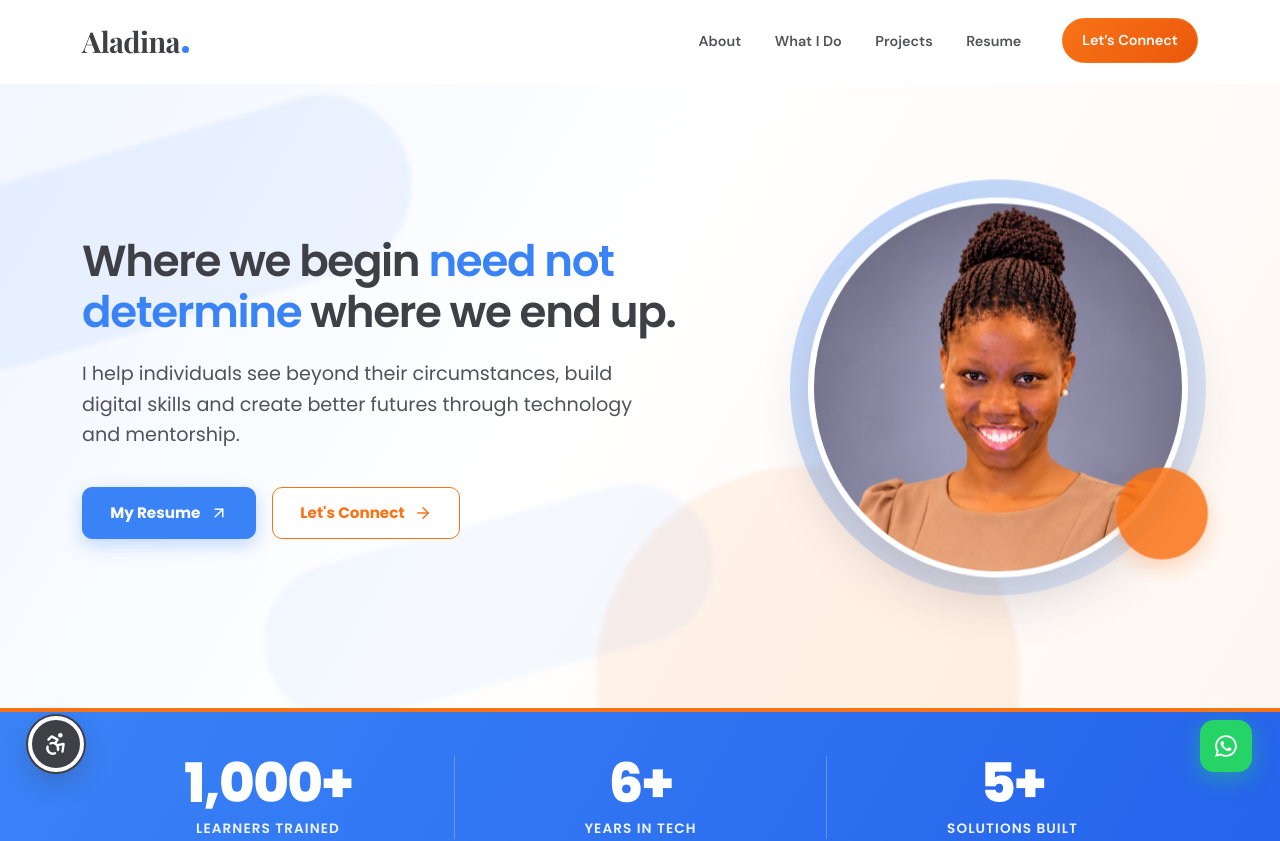
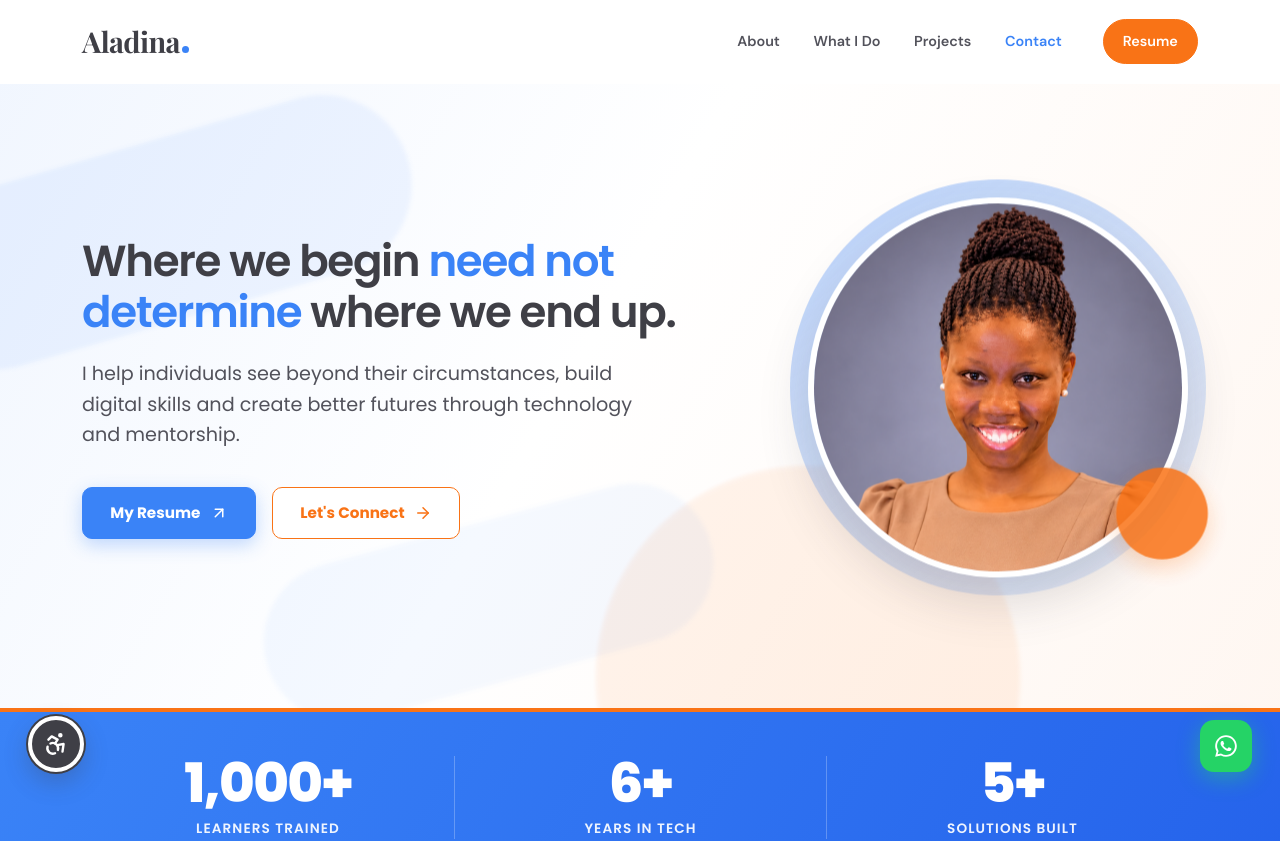
Before and after one commit to phionaaladina/phiona-aladina-portfolio, a React (Create React App) app: page / in a window 1280 px wide. Shown: the top 841 px of the page. Built offline with nearby package versions, Linux system fonts and the light colour scheme; a web font is replaced by a local one.

Commit message:
new changes

```diff
--- a/src/components/Navbar.js
+++ b/src/components/Navbar.js
@@ -7,8 +7,8 @@ const navItems = [
   { id: "about", label: "About" },
   { id: "skills", label: "What I Do" },
   { id: "projects", label: "Projects" },
-  { id: "resume", label: "Resume", href: process.env.PUBLIC_URL + "/aladina_resume.pdf" },
-  { id: "contact", label: "Let’s Connect", isButton: true }
+  { id: "contact", label: "Contact" },
+  { id: "resume", label: "Resume", href: process.env.PUBLIC_URL + "/aladina_resume.pdf", isButton: true }
 ];
 
 const CustomNavbar = () => {
@@ -111,6 +111,7 @@ const CustomNavbar = () => {
                     target="_blank"
                     rel="noopener noreferrer"
                     onClick={closeNav}
+                    className={item.isButton ? "nav-contact-button" : undefined}
                   >
                     {item.label}
                   </Nav.Link>
```
